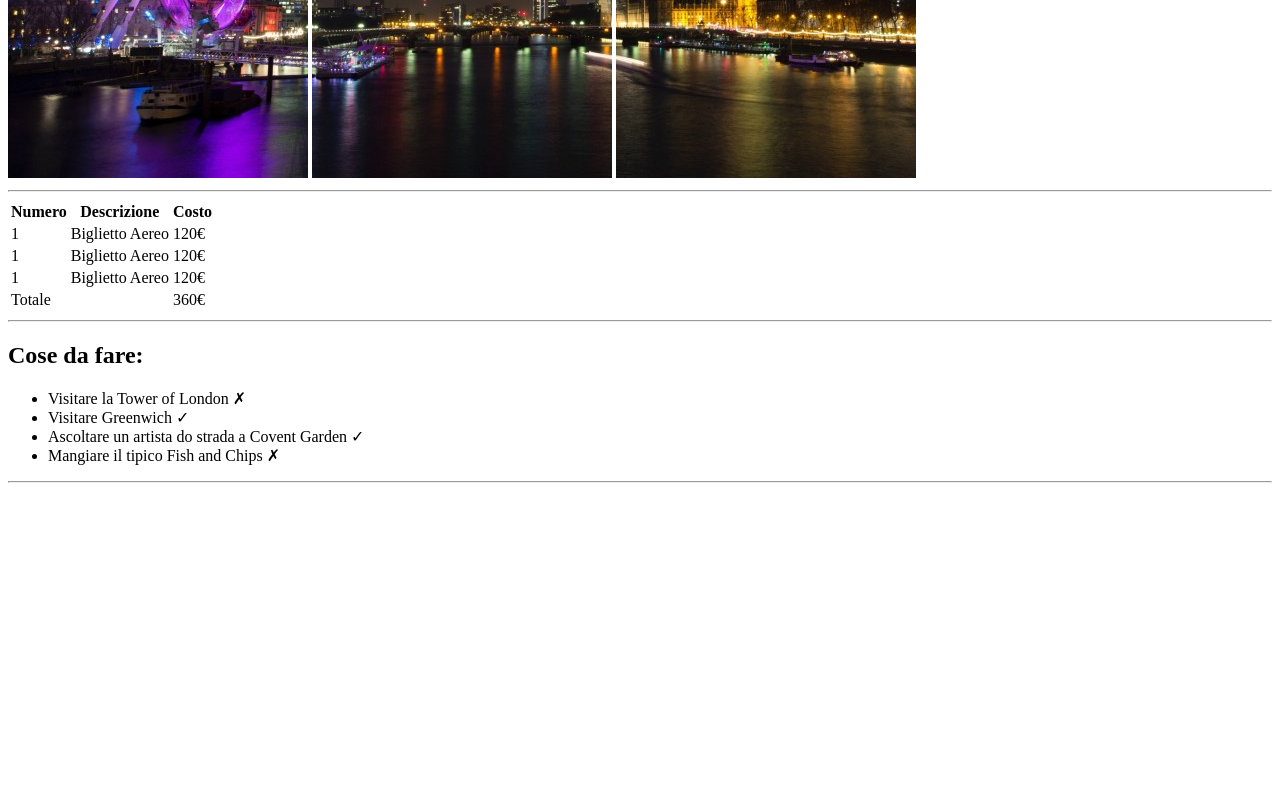
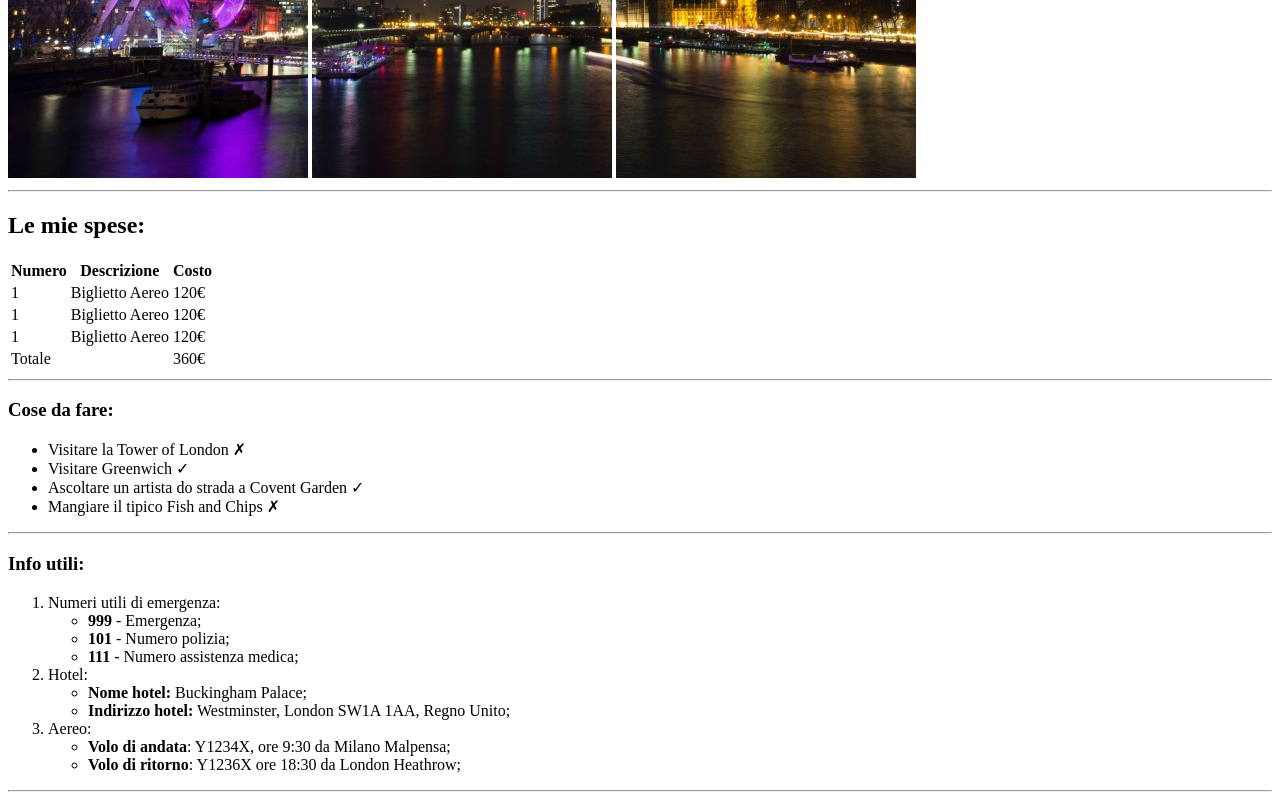
Before and after one commit to giuliacrr/html-london-trip, a plain HTML site: page index.html in a window 1280 px wide. Shown: the part 502-1302 px from the top of the page. Before the commit the page ends 993 px from the top, so only its background shows below. Drawn offline with Linux system fonts and the light colour scheme.

Commit message:
Utility info list

```diff
--- a/index.html
+++ b/index.html
@@ -15,6 +15,8 @@
 
     <hr>
 
+    <div>
+      <h2>Le mie spese:</h2>
       <table>
         <thead>
           <tr>
@@ -48,11 +50,13 @@
           </tr>
         </tfoot>
       </table>
+    </div>
+
 
     <hr>
 
     <div>
-      <h2>Cose da fare:</h2>
+      <h3>Cose da fare:</h3>
       <ul>
         <li>Visitare la Tower of London &#x2717; </li>
         <li>Visitare Greenwich &#x2713</li>
@@ -63,6 +67,37 @@
 
     <hr>
 
+    <div>
+      <h3>Info utili:</h3>
+      <ol>
+        <!-- Numeri utili -->
+        <li>Numeri utili di emergenza:</li>
+        <ul>
+          <li><strong>999</strong> - Emergenza;</li>
+          <li><strong>101</strong> - Numero polizia;</li>
+          <li><strong>111</strong> - Numero assistenza medica;</li>
+        </ul>
+        <!-- Hotel -->
+        <li>Hotel:</li>
+        <ul>
+          <li><strong>Nome hotel:</strong> Buckingham Palace;</li>
+          <li><strong>Indirizzo hotel:</strong> Westminster, London SW1A 1AA, Regno Unito;</li>
+        </ul>
+        <!-- Aereo -->
+        <li>Aereo:</li>
+        <ul>
+          <li><strong>Volo di andata</strong>: Y1234X, ore 9:30 da Milano Malpensa; </li>
+          <li><strong>Volo di ritorno</strong>: Y1236X ore 18:30 da London Heathrow; </li>
+        </ul>
+      </ol>
+    </div>
+
+    <hr>
+
+    <div>
+
+    </div>
+
 
 
   </main>
```
Lines whose indentation alone changed are shown as unchanged.
